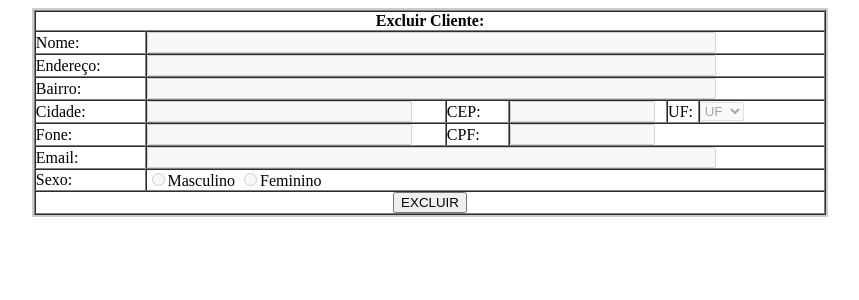
After one commit to avlisesolrac/PHP, a PHP site: page /formulario-cliente-excluir.php in a window 1280 px wide. The commit adds this page. Shown: the top 300 px of the page, without its empty margins (210-1069 px from the left). Run offline with PHP 8.4, Linux system fonts and the light colour scheme; data that the repository does not hold is empty.

Commit message:
Criado o formulário para Exclusão de algum cliente através do envio do comando DELETE para o mysql

```diff
--- /dev/null
+++ b/cadastro/formulario-cliente-excluir.php
@@ -0,0 +1,128 @@
+<?php include ("conexao.php");
+$clienteSelecionado = $_POST['cliente-selecionado'];
+
+$sql = "SELECT * FROM cliente WHERE nome = '$clienteSelecionado'";
+
+$resultado = mysql_query($sql) or die ("Não foi possível executar a consulta");
+
+//Como tem um WHERE na consulta SQL, então a função mysql_fetch_array só vai trazer um registro da tabela cliente
+$linha = mysql_fetch_array($resultado);
+
+$id_cliente 	= $linha['id_cliente'];
+$nome 			= $linha['nome'];
+$endereco 		= $linha['endereco'];
+$bairro 		= $linha['bairro'];
+$cidade 		= $linha['cidade'];
+$cep 			= $linha['cep'];
+$estado 		= $linha['estado'];
+$fone 			= $linha['fone'];
+$cpf 			= $linha['cpf'];
+$email 			= $linha['email'];
+$sexo 			= $linha['sexo'];
+
+?>
+<!doctype html>
+<html lang="pt-br">
+  <head>
+  	<meta charset="utf-8"/>
+    <title>Formulário do Cliente - Excluir</title>
+  </head>
+  <body>
+
+	<table width="63%" border="1" cellspacing="0" cellpadding="0" bordercolor="#ccc" align="center">
+		<tr>
+			<td>
+			  <form action="excluir.php" method="post" name="formulario-cliente">
+			    <table width="100%" border="1" cellspacing="0" cellpadding="0">
+			    	<tr align="center">  <th colspan="6">Excluir Cliente:</th>  </tr>
+			    	<tr>
+			    	  <td>Nome:</td>
+			    	  <td colspan="5"><input type="text" size="68" name="nome" value="<?=$nome?>" disabled>
+						<input type="hidden" name="id_cliente" value="<?=$id_cliente?>">
+			    	  </td>
+			    	</tr>
+
+			    	<tr>
+			    	  <td>Endereço:</td>
+			    	  <td colspan="5"><input type="text" size="68" name="endereco" value="<?=$endereco?>" disabled></td>
+			    	</tr>
+
+			    	<tr>
+			    	  <td>Bairro:</td>
+			    	  <td colspan="5"><input type="text" size="68" name="bairro" value="<?=$bairro?>" disabled></td>
+			    	</tr>
+
+					<tr>
+			    	  <td>Cidade:</td>
+			    	  <td width="38%"><input type="text" size="30" name="cidade" value="<?=$cidade?>" disabled></td>
+			    	  <td width="8%">CEP:</td>
+			    	  <td width="20%"><input type="text" size="15" name="cep" value="<?=$cep?>" disabled></td>
+			    	  <td width="4%">UF:</td>
+			    	  <td width="16%">
+			    	  <select name="uf" disabled>
+						<option value="UF" selected>UF</option>
+						<option value="AC">AC</option>
+						<option value="AL">AL</option>
+						<option value="AM">AM</option>
+						<option value="AP">AP</option>
+						<option value="BA">BA</option>
+						<option value="CE">CE</option>
+						<option value="DF">DF</option>
+						<option value="ES">ES</option>
+						<option value="GO">GO</option>
+						<option value="MA">MA</option>
+						<option value="MG">MG</option>
+						<option value="MS">MS</option>
+						<option value="MT">MT</option>
+						<option value="PA">PA</option>
+						<option value="PB">PB</option>
+						<option value="PE">PE</option>
+						<option value="PI">PI</option>
+						<option value="PR">PR</option>
+						<option value="RJ">RJ</option>
+						<option value="RN">RN</option>
+						<option value="RS">RS</option>
+						<option value="RR">RR</option>
+						<option value="RO">RO</option>
+						<option value="RN">RN</option>
+						<option value="SC">SC</option>
+						<option value="SE">SE</option>
+						<option value="SP">SP</option>
+						<option value="TO">TO</option>
+					  </select>
+			    	  </td>
+			    	</tr>
+
+					<tr>
+			    	  <td>Fone:</td>
+			    	  <td width="38%"><input type="text" size="30" name="fone" value="<?=$fone?>" disabled></td>
+			    	  <td width="8%">CPF:</td>
+			    	  <td width="20%" colspan="5"><input type="text" size="15" name="cpf" value="<?=$cpf?>" disabled></td>
+			    	</tr>
+
+			    	<tr>
+			    	  <td>Email:</td>
+			    	  <td colspan="5"><input type="text" size="68" name="email" value="<?=$email?>" disabled></td>
+			    	</tr>
+
+			    	<tr>
+			    	  <td>Sexo:</td>
+			    	  <td colspan="5"><input type="radio" name="sexo" value="M"
+						<?php if($sexo == "M") echo "checked";?>
+			    	   disabled>Masculino
+			    	  <input type="radio" name="sexo" value="F"
+						<?php if($sexo == "F") echo "checked";?>
+			    	   disabled>Feminino</td>
+			    	</tr>
+
+			    	<tr>
+			    		<td colspan="6" align="center"><input type="submit" value="EXCLUIR">
+			    	</tr>
+			    </table>
+			  </form>
+			</td>
+		</tr>
+	</table>
+
+  </body>
+</html>
--- a/cadastro/home.php
+++ b/cadastro/home.php
@@ -27,7 +27,7 @@ include ("conexao.php")
 	<?php
 
 //Atribuido a variável $sql o comando/string SQL para selecionar todos os registros da tabela cliente
-		$sql = "SELECT * FROM cliente";
+		$sql = "SELECT * FROM cliente ORDER BY nome";
 
 //mysql_query() executa o comando que está na variável $sql
 		$query = mysql_query($sql);
--- a/cadastro/index.php
+++ b/cadastro/index.php
@@ -21,7 +21,7 @@
 								<tr><td><a href="index.php?link=1">Home</a></td></tr>
 								<tr><td><a href="index.php?link=2">Inserir</a></td></tr>
 								<tr><td><a href="index.php?link=3">Alterar</a></td></tr>
-								<tr><td>Excluir</td></tr>
+								<tr><td><a href="index.php?link=5">Excluir</a></td></tr>
 								<tr><td>Consultar</td></tr>
 						</table>
 					 </td>
@@ -39,6 +39,8 @@
 										$pagina[2] = "formulario-cliente.php";
 										$pagina[3] = "selecionar-alterar.php";
 										$pagina[4] = "formulario-cliente-editar.php";
+										$pagina[5] = "selecionar-excluir.php";
+										$pagina[6] = "formulario-cliente-excluir.php";
 
 //Verifica se a variável não está vazia, se tiver algo, proximo if
 										if(!empty($link)) {
```
Also changed, not shown: cadastro/excluir.php (added, +17 -0 lines), cadastro/selecionar-excluir.php (added, +34 -0 lines).
